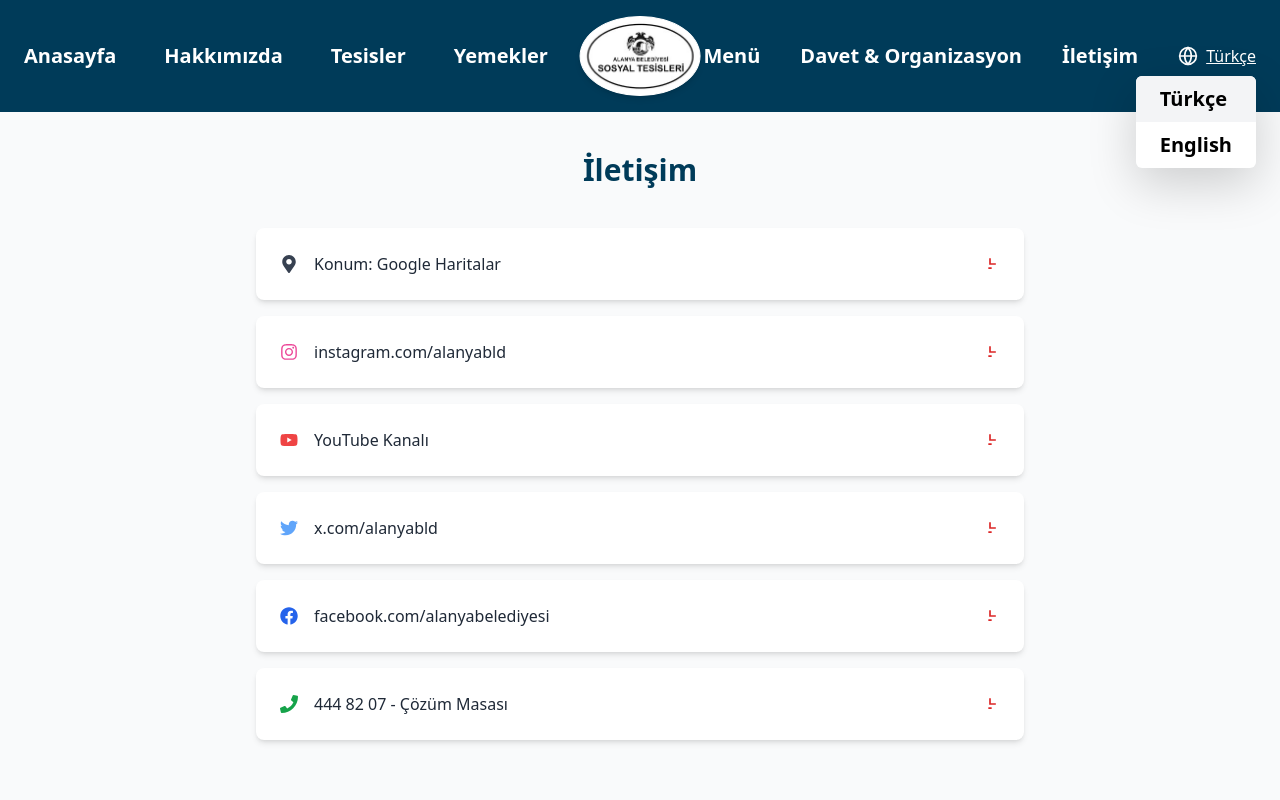
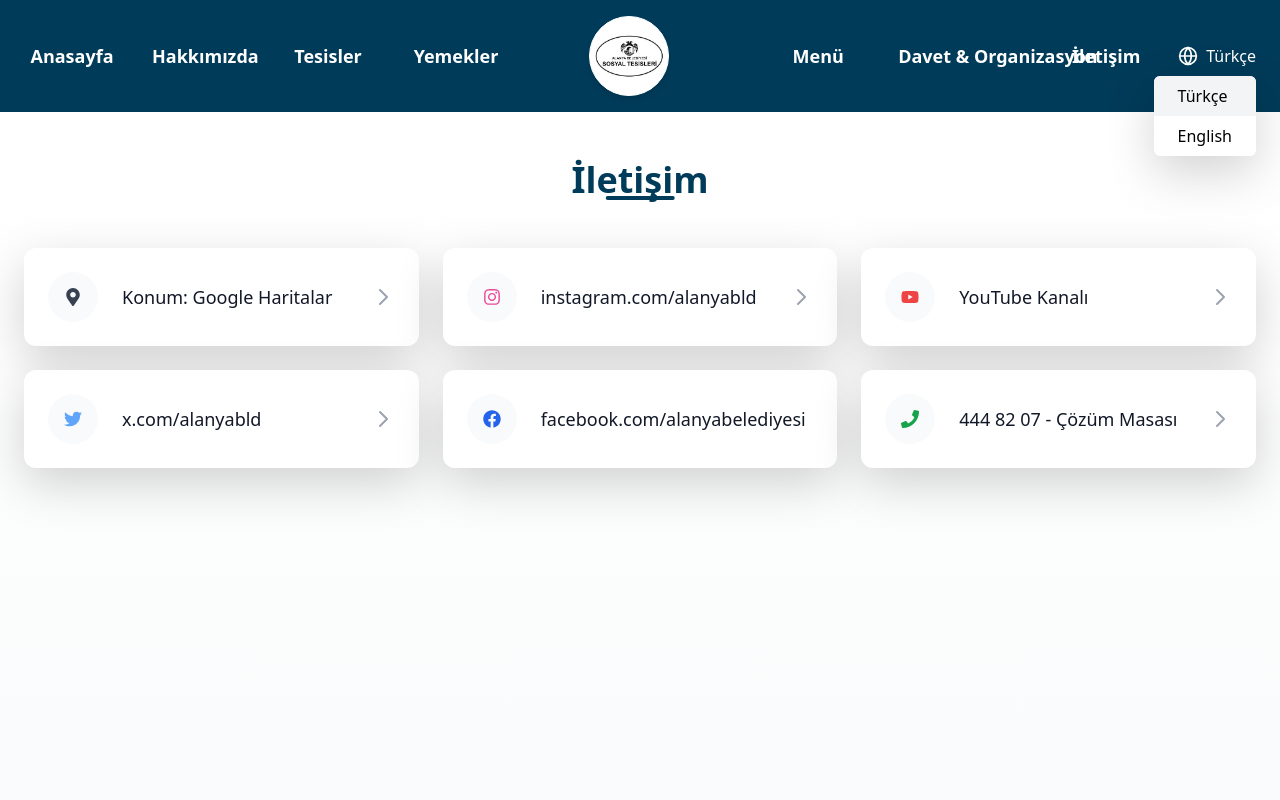
Before and after one commit to gokdeniz07/Belediye_Web, a React (Vite) app: page /contact in a window 1280 px wide. Both pictures are taken after a click on the button "Türkçe". Shown: the top 800 px of the page. Built offline with nearby package versions, Linux system fonts and the light colour scheme.

Commit message:
Dil değişikliğindeki kayma gitti. menü yemekler tesis ve organizasyonun başlıkları düzenlendi altlarındaki çizgi silindi

```diff
--- a/public/data/ceviriler/en.json
+++ b/public/data/ceviriler/en.json
@@ -13,6 +13,7 @@
     "description": "As Alanya Municipality, we are proud to offer our Social Facilities to meet the social, cultural,\nand recreational needs of our residents and guests with modern solutions.\n\nLocated amidst natural beauty, our facilities provide opportunities for quality time and stand out\nwith their family-friendly structure.\n\nWe prioritize an environmentally conscious, sustainable, and accessible service approach in our facilities;\nand we aim to create spaces where everyone can benefit equally, in line with the principles of social municipalism.\n\nOur guests can relax at our open-air cafés, spend safe time in children's play areas,\nand participate in cultural activities in event areas.\n\nWith our network of social facilities spread across every neighborhood of Alanya,\nwe aim to enhance the quality of life for citizens in both urban and rural areas.\n\nWith our friendly staff and continuously updated service approach,\nwe are honored to welcome you to our social facilities.\n\nWe work for a more livable Alanya and continuously serve for the satisfaction of our valued citizens."
   },
   "facilities": {
+    "title": "Facilities",
     "1": {
       "name": "Iskele Tea Garden",
       "description": "Our social facility, located by the seaside with the peaceful sound of the sea and unique views, is perfect for families to spend quality time together. With its spacious open areas, children's playground, and modern amenities, it's ideal for both relaxation and entertainment. You can create unforgettable memories with your loved ones while watching the sunset, escape from the city's chaos, and experience tranquility in nature. We also cater to your taste buds with delicious food and beverage options. We are delighted to host you during your special moments."
--- a/public/data/ceviriler/tr.json
+++ b/public/data/ceviriler/tr.json
@@ -13,6 +13,7 @@
     "description": "Alanya Belediyesi olarak, kent sakinlerinin ve misafirlerimizin sosyal, kültürel ve dinlence ihtiyaçlarına\nmodern çözümler sunmak amacıyla Sosyal Tesislerimizi hizmete sunmaktan büyük mutluluk duyuyoruz.\n\nDoğal güzelliklerle iç içe konumlandırılmış bu tesislerimiz, vatandaşlarımıza kaliteli zaman geçirme imkânı sunarken,\naile dostu yapısıyla da ön plana çıkmaktadır.\n\nTesislerimizde çevreye duyarlı, sürdürülebilir ve erişilebilir hizmet anlayışı ön planda tutulmakta;\nsosyal belediyecilik ilkeleri doğrultusunda herkesin eşit faydalanabileceği alanlar oluşturulmaktadır.\n\nMisafirlerimiz açık hava kafeteryalarımızda dinlenebilir, çocuk oyun alanlarında güvenli şekilde vakit geçirebilir,\netkinlik alanlarında ise kültürel faaliyetlere katılabilirler.\n\nAlanya'nın her mahallesine yayılmış olan sosyal tesis ağımız ile hem şehir merkezinde hem de kırsal\nbölgelerde yaşayan vatandaşlarımızın yaşam kalitesini artırmayı hedefliyoruz.\n\nGüler yüzlü personelimiz ve sürekli yenilenen hizmet anlayışımızla, sizleri sosyal tesislerimizde ağırlamaktan onur duyarız.\n\nDaha yaşanabilir bir Alanya için çalışıyor, siz değerli halkımızın memnuniyeti için durmaksızın hizmet ediyoruz."
   },
   "facilities": {
+    "title": "Tesisler",
      "1": {
     "name": "İskele Çay Bahçesi",
     "description": "Denizin huzur veren sesi ve eşsiz manzarasıyla, ailece keyifli zaman geçirebileceğiniz sosyal tesisimiz, sahil kenarında yer almaktadır. Geniş açık alanları, çocuk oyun parkı ve modern imkanlarıyla hem dinlenmek hem de eğlenmek için ideal bir mekandır. Gün batımını izlerken sevdiklerinizle unutulmaz anılar biriktirebilir, şehrin karmaşasından uzaklaşıp doğayla iç içe huzuru yaşayabilirsiniz. Lezzetli yiyecek ve içecek seçeneklerimizle de damak tadınıza hitap ediyoruz. Sizi en özel anlarınızda ağırlamaktan mutluluk duyarız."
@@ -42,5 +43,8 @@
   "menu": {
     "title": "Menülerimiz",
     "viewMenu": "Menüyü Görüntüle"
+  },
+  "organization": {
+    "title": "Davet & Organizasyon"
   }
 }
--- a/src/components/header.css
+++ b/src/components/header.css
@@ -40,13 +40,93 @@
 .nav-right {
   display: flex;
   list-style: none;
-  gap: 3rem; /* menülerin arasındaki boşluk */
+  gap: 2rem;
   padding: 0;
   margin: 0;
+  min-width: 400px;
 }
 
 .nav-left {
   margin-right: auto;
+}
+
+.nav-link {
+  font-size: 1.125rem;
+  font-weight: 600;
+  white-space: nowrap;
+  text-align: center;
+  transition: all 0.2s;
+  width: 100px;
+  display: block;
+  padding: 0.5rem;
+}
+
+.nav-link:hover {
+  color: #fde047;
+}
+
+.nav-link-wide {
+  width: 130px;
+}
+
+.nav-logo {
+  margin: 0 1rem;
+  flex-shrink: 0;
+  height: 80px;
+  width: 80px;
+  border-radius: 50%;
+  padding: 4px;
+  background: white;
+}
+
+.language-selector {
+  position: relative;
+  margin-left: 2rem;
+}
+
+.language-button {
+  display: flex;
+  align-items: center;
+  gap: 0.5rem;
+  font-size: 1rem;
+  font-weight: 500;
+  transition: all 0.2s;
+  padding: 0.5rem;
+  border-radius: 0.375rem;
+}
+
+.language-button:hover {
+  color: #fde047;
+}
+
+.language-menu {
+  position: absolute;
+  right: 0;
+  top: 100%;
+  margin-top: 0.5rem;
+  background: white;
+  border-radius: 0.5rem;
+  box-shadow: 0 4px 6px -1px rgba(0, 0, 0, 0.1), 0 2px 4px -1px rgba(0, 0, 0, 0.06);
+  overflow: hidden;
+  z-index: 50;
+  min-width: 120px;
+}
+
+.language-option {
+  display: block;
+  width: 100%;
+  text-align: left;
+  padding: 0.75rem 1rem;
+  color: #1f2937;
+  transition: all 0.2s;
+}
+
+.language-option:hover {
+  background-color: #f3f4f6;
+}
+
+.language-option.active {
+  background-color: #e5e7eb;
 }
 
 .nav-right {
--- a/src/components/header.jsx
+++ b/src/components/header.jsx
@@ -1,7 +1,8 @@
 import React, { useState } from "react";
 import { Link } from "react-router-dom";
 import { useTranslation } from "react-i18next";
-import { Globe } from "lucide-react"; // Globe ikonu için
+import { Globe } from "lucide-react";
+import "./header.css";
 
 const Header = () => {
   const [isOpen, setIsOpen] = useState(false);
@@ -16,43 +17,47 @@ const Header = () => {
 
   return (
     <header className="bg-[#003B59] text-white shadow-md">
-      <div className="max-w-screen-xl mx-auto px-4 py-3 flex items-center justify-between relative h-28">
-
-        {/* Sol Menü (Desktop) */}
-        <div className="hidden md:flex gap-12 text-[20px] font-semibold">
-          <Link to="/">{t("navbar.home")}</Link>
-          <Link to="/about">{t("navbar.about")}</Link>
-          <Link to="/facilities">{t("navbar.facilities")}</Link>
-          <Link to="/meals">{t("navbar.meals")}</Link>
+      <div className="max-w-screen-xl mx-auto px-4 py-3 relative h-28">
+        <div className="flex items-center justify-between h-full">
+          {/* Desktop Menü */}
+          <nav className="hidden md:flex items-center justify-between w-full">
+            {/* Sol Menü */}
+            <div className="flex items-center space-x-8 min-w-[400px]">
+              <Link to="/" className="text-lg font-semibold whitespace-nowrap w-24 text-center hover:text-yellow-300 transition-colors">{t("navbar.home")}</Link>
+              <Link to="/about" className="text-lg font-semibold whitespace-nowrap w-24 text-center hover:text-yellow-300 transition-colors">{t("navbar.about")}</Link>
+              <Link to="/facilities" className="text-lg font-semibold whitespace-nowrap w-24 text-center hover:text-yellow-300 transition-colors">{t("navbar.facilities")}</Link>
+              <Link to="/meals" className="text-lg font-semibold whitespace-nowrap w-24 text-center hover:text-yellow-300 transition-colors">{t("navbar.meals")}</Link>
             </div>
 
             {/* Logo */}
-        <div className="absolute left-1/2 transform -translate-x-1/2">
+            <div className="mx-4 flex-shrink-0">
               <img
                 src="/photo/logo.jpg"
                 alt="Logo"
-            className="h-20 w-auto object-contain bg-white p-1 rounded-[50%] border border-white shadow-md"
+                className="h-20 w-20 object-contain bg-white p-1 rounded-[50%] border border-white shadow-md"
               />
             </div>
 
-        {/* Sağ Menü (Desktop) */}
-        <div className="hidden md:flex gap-10 text-[20px] font-semibold items-center">
-          <Link to="/menu">{t("navbar.menu")}</Link>
-          <Link to="/organization">{t("navbar.organization")}</Link>
-          <Link to="/contact">{t("navbar.contact")}</Link>
+            {/* Sağ Menü */}
+            <div className="flex items-center space-x-8 min-w-[400px] justify-end">
+              <Link to="/menu" className="text-lg font-semibold whitespace-nowrap w-24 text-center hover:text-yellow-300 transition-colors">{t("navbar.menu")}</Link>
+              <Link to="/organization" className="text-lg font-semibold whitespace-nowrap w-32 text-center hover:text-yellow-300 transition-colors">{t("navbar.organization")}</Link>
+              <Link to="/contact" className="text-lg font-semibold whitespace-nowrap w-24 text-center hover:text-yellow-300 transition-colors">{t("navbar.contact")}</Link>
+            </div>
+          </nav>
 
-          {/* Havalı Dil Seçici */}
-          <div className="relative">
+          {/* Dil Seçici - Desktop */}
+          <div className="hidden md:block relative ml-6">
             <button
               onClick={() => setLangMenuOpen(!langMenuOpen)}
-              className="flex items-center gap-2 text-[16px] font-medium hover:text-yellow-300 transition"
+              className="flex items-center gap-2 text-base font-medium hover:text-yellow-300 transition-colors"
             >
               <Globe size={20} />
-              <span className="underline">{i18n.language === 'tr' ? 'Türkçe' : 'English'}</span>
+              <span>{i18n.language === 'tr' ? 'Türkçe' : 'English'}</span>
             </button>
 
             {langMenuOpen && (
-              <div className="absolute right-0 mt-2 bg-white text-black rounded shadow-lg overflow-hidden z-50 animate-fade-in">
+              <div className="absolute right-0 mt-2 bg-white text-black rounded shadow-lg overflow-hidden z-50">
                 <button
                   onClick={() => handleLangChange("tr")}
                   className={`block w-full text-left px-4 py-2 hover:bg-gray-200 transition ${i18n.language === 'tr' ? 'bg-gray-100' : ''}`}
@@ -68,10 +73,9 @@ const Header = () => {
               </div>
             )}
           </div>
-        </div>
 
           {/* Hamburger Icon (Mobile) */}
-        <button className="md:hidden ml-auto z-20" onClick={toggleMenu}>
+          <button className="md:hidden z-20" onClick={toggleMenu}>
             <svg
               className="w-7 h-7"
               fill="none"
@@ -95,6 +99,7 @@ const Header = () => {
               )}
             </svg>
           </button>
+        </div>
       </div>
 
       {/* Mobil Menü */}
--- a/src/pages/contact.jsx
+++ b/src/pages/contact.jsx
@@ -43,32 +43,47 @@ const Contact = () => {
   ];
 
   return (
-    <div className="bg-gray-50 min-h-screen py-10 px-4">
-      <h1 className="text-3xl font-bold text-center mb-10 text-[#003B59]">İletişim</h1>
+    <div className="max-w-7xl mx-auto py-12 px-4 sm:px-6 lg:px-8 bg-gradient-to-b from-white to-gray-50 min-h-screen">
+      <h1 className="text-4xl font-bold mb-12 text-center text-[#003B59] relative">
+        <span className="relative inline-block">
+          İletişim
+          <div className="absolute bottom-0 left-1/2 transform -translate-x-1/2 w-1/2 h-1 bg-[#003B59] rounded-full"></div>
+        </span>
+      </h1>
 
-      <div className="max-w-3xl mx-auto space-y-4">
+      <div className="grid grid-cols-1 md:grid-cols-2 lg:grid-cols-3 gap-6 max-w-7xl mx-auto">
         {items.map((item, index) => (
           <a
             key={index}
             href={item.link}
             target="_blank"
             rel="noopener noreferrer"
-            className="flex items-center justify-between bg-white shadow-md rounded-lg px-6 py-4 hover:shadow-lg transition"
+            className="group relative overflow-hidden rounded-xl bg-white shadow-lg hover:shadow-2xl transition-all duration-300 hover:-translate-y-1 p-6"
           >
-            <span className="flex items-center gap-3">
-              {item.icon}
-              <span className="text-gray-800 text-sm sm:text-base">{item.label}</span>
+            <div className="flex items-center gap-4">
+              <div className="p-3 rounded-full bg-gray-50 group-hover:bg-gray-100 transition-colors">
+                {React.cloneElement(item.icon, {
+                  className: `text-2xl ${item.icon.props.className}`
+                })}
+              </div>
+              <div className="flex-1">
+                <span className="block text-lg font-medium text-gray-900 group-hover:text-[#003B59] transition-colors">
+                  {item.label}
                 </span>
-            <span className="text-red-600">
+              </div>
+              <div className="transform transition-transform duration-300 group-hover:translate-x-1">
                 <svg
                   xmlns="http://www.w3.org/2000/svg"
-                className="h-5 w-5"
+                  className="h-6 w-6 text-gray-400 group-hover:text-[#003B59]"
+                  fill="none"
                   viewBox="0 0 24 24"
-                fill="currentColor"
+                  stroke="currentColor"
                 >
-                <path d="M13 5v6h6v2h-8V5h2zm1 11h-4v2h4v-2z" />
+                  <path strokeLinecap="round" strokeLinejoin="round" strokeWidth={2} d="M9 5l7 7-7 7" />
                 </svg>
-            </span>
+              </div>
+            </div>
+            <div className="absolute bottom-0 left-0 w-full h-1 bg-gradient-to-r from-[#003B59] to-blue-400 transform scale-x-0 group-hover:scale-x-100 transition-transform duration-300"></div>
           </a>
         ))}
       </div>
--- a/src/pages/facilities.jsx
+++ b/src/pages/facilities.jsx
@@ -30,11 +30,8 @@ const Facilities = () => {
 
   return (
     <div className="max-w-7xl mx-auto py-12 px-4 sm:px-6 lg:px-8 bg-gradient-to-b from-white to-gray-50">
-      <h1 className="text-4xl font-bold mb-12 text-center text-[#003B59] relative">
-        <span className="relative inline-block">
-          {t("facilities.title")}
-          <div className="absolute bottom-0 left-1/2 transform -translate-x-1/2 w-1/2 h-1 bg-[#003B59] rounded-full"></div>
-        </span>
+      <h1 className="text-4xl font-bold mb-12 text-center text-[#003B59]">
+        {t("facilities.title")}
       </h1>
 
       <div className="grid grid-cols-1 sm:grid-cols-2 lg:grid-cols-3 gap-8">
--- a/src/pages/menu.jsx
+++ b/src/pages/menu.jsx
@@ -11,27 +11,37 @@ const menus = [
 ];
 
 const Menu = () => {
+  const { t } = useTranslation();
+
   return (
-    <div className="max-w-4xl mx-auto p-6">
-      <h1 className="text-3xl font-bold mb-6 text-[#003B59] text-center">Menülerimiz</h1>
-      <ul className="space-y-4">
+    <div className="max-w-7xl mx-auto py-12 px-4 sm:px-6 lg:px-8 bg-gradient-to-b from-white to-gray-50">
+      <h1 className="text-4xl font-bold mb-12 text-center text-[#003B59]">
+        {t("menu.title")}
+      </h1>
+      <div className="grid grid-cols-1 md:grid-cols-2 gap-6">
         {menus.map((menu, i) => (
-          <li
+          <a
             key={i}
-            className="flex items-center justify-between bg-gray-100 p-4 rounded shadow hover:bg-gray-200 transition"
+            href={menu.file}
+            target="_blank"
+            rel="noopener noreferrer"
+            className="group relative overflow-hidden rounded-xl bg-white shadow-lg hover:shadow-2xl transition-all duration-300 hover:-translate-y-1"
           >
-            <span className="text-lg">{menu.title}</span>
-            <a
-              href={menu.file}
-              target="_blank"
-              rel="noopener noreferrer"
-              className="text-red-600 text-2xl"
-            >
-              <FaFilePdf />
-            </a>
-          </li>
+            <div className="p-6 flex items-center justify-between">
+              <div className="flex-1">
+                <h3 className="text-xl font-semibold text-gray-800 group-hover:text-[#003B59] transition-colors">
+                  {menu.title}
+                </h3>
+                <p className="mt-2 text-sm text-gray-500">Menüyü görüntülemek için tıklayın</p>
+              </div>
+              <div className="ml-4 transform transition-transform duration-300 group-hover:scale-110">
+                <FaFilePdf className="text-3xl text-red-600" />
+              </div>
+            </div>
+            <div className="absolute bottom-0 left-0 w-full h-1 bg-gradient-to-r from-red-600 to-red-400 transform scale-x-0 group-hover:scale-x-100 transition-transform duration-300"></div>
+          </a>
         ))}
-      </ul>
+      </div>
     </div>
   );
 };
--- a/src/pages/organization.jsx
+++ b/src/pages/organization.jsx
@@ -76,11 +76,8 @@ const Organization = () => {
 
   return (
     <div className="max-w-7xl mx-auto py-12 px-4 sm:px-6 lg:px-8 bg-gradient-to-b from-white to-gray-50">
-      <h1 className="text-4xl font-bold mb-12 text-center text-[#003B59] relative">
-        <span className="relative inline-block">
-          {t("organization.title")}
-          <div className="absolute bottom-0 left-1/2 transform -translate-x-1/2 w-1/2 h-1 bg-[#003B59] rounded-full"></div>
-        </span>
+      <h1 className="text-4xl font-bold mb-12 text-center text-[#003B59]">
+        {t("organization.title")}
       </h1>
 
       <div className="grid grid-cols-1 sm:grid-cols-2 lg:grid-cols-3 gap-8">
--- a/vite.config.js
+++ b/vite.config.js
@@ -1,8 +1,11 @@
-import { defineConfig } from 'vite';
-import react from '@vitejs/plugin-react';
+import { defineConfig } from 'vite'
+import react from '@vitejs/plugin-react'
+
+// Dinamik base tanımı
+const isProduction = process.env.NODE_ENV === 'production'
 
 export default defineConfig({
-  base: '/Belediye_Web/',
+  base: isProduction ? '/Belediye_Web/' : '/',
   publicDir: 'public',
-  plugins: [react()],
-});
+  plugins: [react()]
+})
```
Lines whose indentation alone changed are shown as unchanged.
